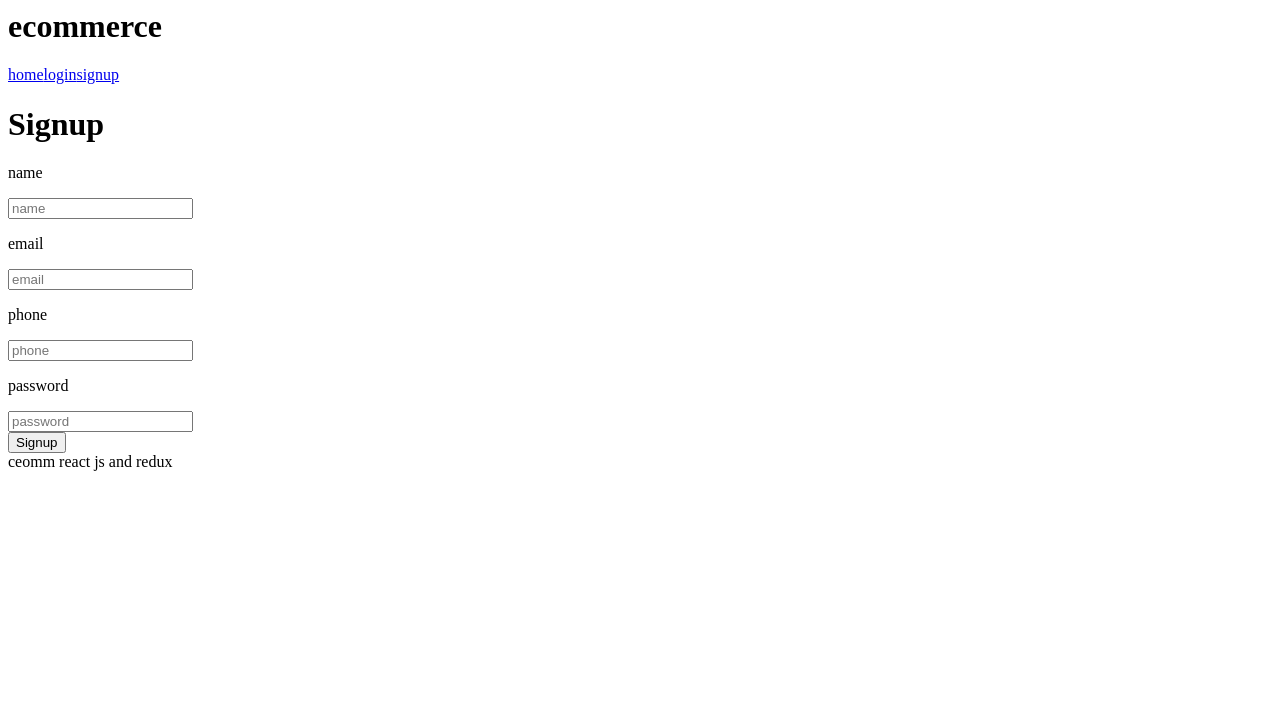
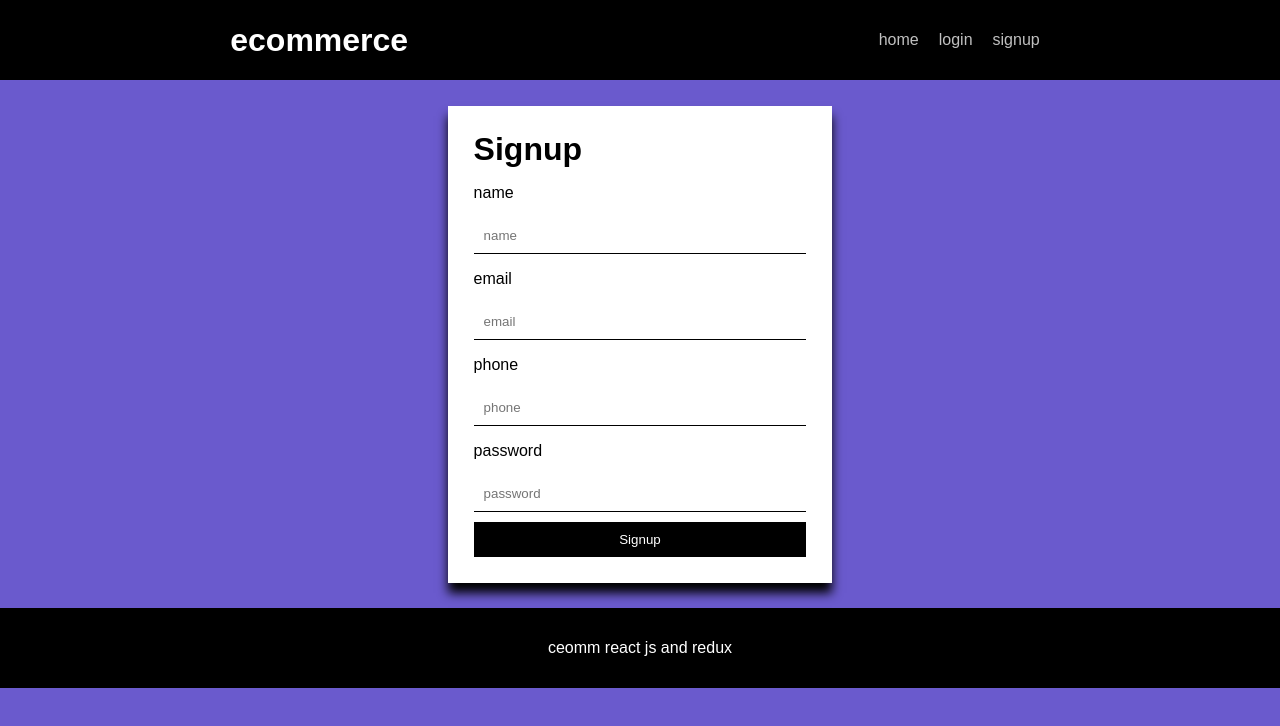
Before and after one commit to radhe212221/ecomm, a React (Create React App) app: page /Signup in a window 1280 px wide. Shown: the top 726 px of the page. Built offline with nearby package versions, Linux system fonts and the light colour scheme; no server answers.

Commit message:
added css

```diff
--- a/src/index.js
+++ b/src/index.js
@@ -4,7 +4,7 @@ import { Provider } from 'react-redux';
 import { createStore } from 'redux';
 import App from './App'
 import reducer from './redux/reducer'
-
+import './style.css'
 const store=createStore(reducer)
 const root = ReactDOM.createRoot(document.getElementById('root'));
 root.render (
--- a/src/pages/Home.js
+++ b/src/pages/Home.js
@@ -1,19 +1,36 @@
 import React from 'react'
-import { useSelector } from 'react-redux'
+import { useDispatch, useSelector } from 'react-redux'
 function Home(props) {
-    const { tags, filters, col, products } = useSelector(_state => _state)
-
+    const { loggedin, tags, filters, col, products, search, tagname, order } = useSelector(_state => _state)
+    const dispatch = useDispatch()
     const handleFilter = x => {
-        console.log("clicked on filter button", x)
+        // console.log("clicked on filter button", x)
+        dispatch({ type: "col", payload: x })
     }
 
     const handleTag = x => {
-        console.log("handleTag", x)
+        // console.log("handleTag", x)
+        dispatch({ type: "tagname", payload: x })
     }
+
+    const handleChange = e => {
+        dispatch({ type: "search", payload: e.target.value })
+        // console.log(e.target.value)
+    }
+    const handleClearAll = () => {
+        dispatch({ type: "tagname", payload: "" })
+        dispatch({ type: "search", payload: "" })
+    }
+
+    const _products = products
+        .filter(x => x?.tags.startsWith(tagname))
+        .filter(x => Object.values(x).join('').includes(search))
+        .sort((x, y) => order ? (x[col] - y[col]) : (y[col] - x[col]))
+
 
     return <main>
         <div className='left'>
-            {tags.map(x => <p key={x.t} onClick={() => handleTag(x.t)}>{x.t}
+            {tags.map(x => <p className={x.t === tagname ? "active" : ""} key={x.t} onClick={() => handleTag(x.t)}>{x.t}
                 <span>({x.c})</span>
             </p>)}
         </div>
@@ -29,10 +46,11 @@ function Home(props) {
                         {x}
                     </button>
                 ))}
-                <input placeholder='search' />
+                <input placeholder='search' value={search} onChange={handleChange} />
+                <span onClick={handleClearAll} className='clear-filters'> x clear filters</span>
             </div>
             <div className='products'>
-                {products?.map(x => <div key={x.name} className='item'>
+                {_products?.map(x => <div key={x.name} className='item'>
                     <img width={100} height={100} src={x.image} />
                     <div className='title'>{x.title}</div>
                     <div className='desc'>{x.description}</div>
@@ -47,9 +65,9 @@ function Home(props) {
                     </div>
                     <div className='discount'>{x.discount} % off</div>
                     <div className='tags'>{x.tags}</div>
-                    <div className='cart-btn'>
-                        <i className='fa fa-shopping-cart'></i>
-                    </div>
+                    {loggedin && <div className='cart-btn'>
+                        <i className='fa fa-shopping-cart'></i> (0)
+                    </div>}
                 </div>)}
             </div>
         </div>
--- a/src/pages/Login.js
+++ b/src/pages/Login.js
@@ -1,6 +1,6 @@
 import React from 'react'
 function Login(props) {
-    return <div>
+    return <div className='form'>
         <h1>login</h1>
         <div>
             <p>username</p>
--- a/src/pages/Signup.js
+++ b/src/pages/Signup.js
@@ -1,6 +1,6 @@
 import React from 'react'
 function Signup(props) {
-    return <div>
+    return <div className='form'>
         <h1>Signup</h1>
         <div>
             <p>name</p>
--- a/src/redux/reducer.js
+++ b/src/redux/reducer.js
@@ -15,13 +15,17 @@ const intialState = {
     user: null,
     col: "id",
     order: true,
-    tagname: ""
+    tagname: "",//for left side men (2),
+    search: "",
 }
 function reducer(state = intialState, action) {
-    console.log("redux/reducer file", action.type,action?.payload)
+    console.log("redux/reducer file", action.type, action?.payload)
     switch (action.type) {
-        case "products":return {...state,products:action.payload}
-        case "tags":return {...state,tags:action.payload}
+        case "search": return { ...state, search: action.payload }
+        case "col": return { ...state, col: action.payload, order: !state?.order }
+        case "tagname": return { ...state, tagname: action.payload }
+        case "products": return { ...state, products: action.payload }
+        case "tags": return { ...state, tags: action.payload }
         default: return state
     }
 }
--- /dev/null
+++ b/src/style.css
@@ -0,0 +1,171 @@
+* {
+    border: 0;
+    outline: 0;
+    text-decoration: none;
+    box-sizing: border-box;
+    font-family: arial;
+}
+
+input,
+button,
+a {
+    padding: 10px;
+}
+
+h1,
+h2 {
+    margin: 0;
+}
+
+body {
+    margin: 0;
+    background-color: slateblue;
+}
+
+header {
+    background-color: black;
+    color: white;
+    display: flex;
+    align-items: center;
+    justify-content: space-around;
+    line-height: 10vh;
+}
+
+header a {
+    color: silver;
+}
+
+header a:hover {
+    color: white;
+}
+
+footer {
+    line-height: 10vh;
+    background-color: black;
+    color: white;
+    text-align: center;
+}
+
+main {
+    height: 80vh;
+    display: flex;
+}
+
+
+main .left {
+    width: 20%;
+}
+
+main .left p {
+    padding: 10px;
+    margin: 10px;
+    background-color: black;
+    color: white;
+    border-radius: 100px;
+    cursor: pointer;
+    transition: 0.3s;
+}
+
+main .left p span {
+    float: right;
+}
+
+main .left p.active {
+    background-color: white;
+    color: black;
+    box-shadow: 0 10px 10px black;
+}
+
+
+main .right {
+    width: 80%;
+}
+
+main .right .filters {
+    padding: 10px;
+    display: flex;
+    justify-content: center;
+    align-items: center;
+}
+main .right .filters .clear-filters{
+    padding: 5px;
+    background-color: white;
+    margin-left: 10px;
+    border-radius: 20px;
+    padding: 5px 20px;
+}
+
+main .right .filters button.active {
+    background-color: black;
+    color: white;
+}
+
+main .right .products {
+    max-height: 70vh;
+    overflow: auto;
+}
+
+main .right .products .item {
+    display: inline-table;
+    background-color: white;
+    margin: 10px;
+    padding: 10px;
+    width: 15%;
+    position: relative;
+}
+
+main .right .products .item img {
+    width: 100%;
+    height: 100%;
+}
+
+main .right .products .item .tags {
+    position: absolute;
+    top: 0;
+    left: 0;
+    background-color: black;
+    color: white;
+    padding: 10px;
+}
+
+main .right .products .item .cart-btn {
+    position: absolute;
+    bottom: 0;
+    right: 0;
+    background-color: black;
+    color: white;
+    padding: 10px;
+}
+main .right .products .item .discount {
+    position: absolute;
+    top: 50%;
+    right: 0;
+    background-color:yellow;
+    padding: 10px;
+}
+
+
+
+/* signup css */
+
+.form
+{
+    width: 30%;
+    padding: 2%;
+    background-color: white;
+    margin:2% auto;
+    box-shadow: 0 10px 10px black;
+}
+.form input
+{
+    border-bottom: 1px solid #000;
+    width: 100%;
+}
+.form button
+{
+    display: block;
+    width: 100%;
+    background-color: black;
+    color:white;
+    margin-top: 10px;
+}
```
